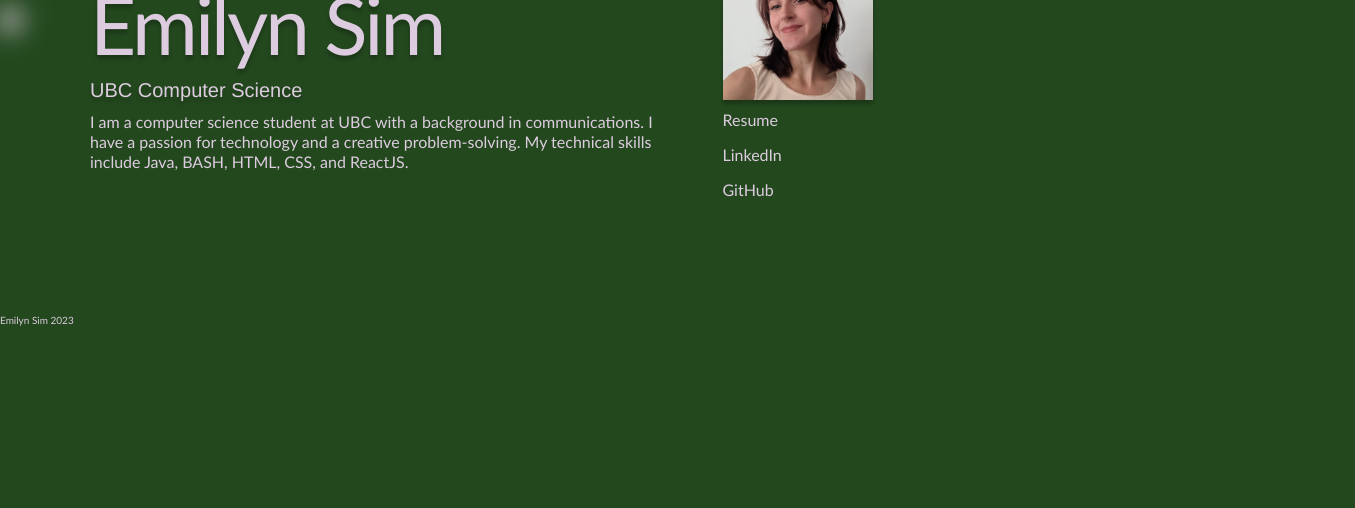
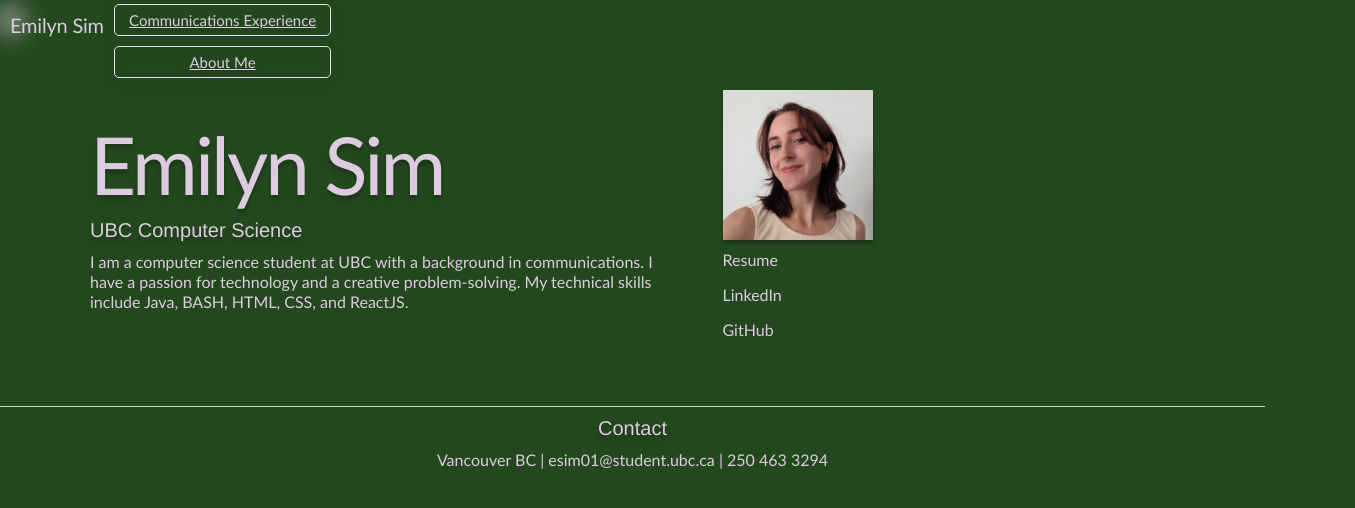
Before and after one commit to em-il-yn/e.m.sim, a React (Create React App) app: page / in a window 1280 px wide. Shown: the top 508 px of the page, 1355 px wide, since content can reach past the window. Built offline with nearby package versions, Linux system fonts and the light colour scheme.

Commit message:
Figured Out Router! :D

```diff
--- a/src/App.js
+++ b/src/App.js
@@ -1,4 +1,4 @@
-import React, { useState } from "react";
+import React, { useState, Component } from "react";
 import { BrowserRouter as Router, Routes, Route, Link } from 'react-router-dom';
 import Cursor from "./Events/cursorEvent";
 
@@ -30,67 +30,42 @@ const Button = (props) => {
     };
 
     return (
-        <button
-            style={btnStyle}
-            onMouseOver={handleHover}
-            onMouseOut={handleHover}
-        >
+        <Link to={props.to} style={btnStyle} onMouseOver={handleHover} onMouseOut={handleHover}>
             {props.text}
-        </button>
+        </Link>
     );
 };
 
+const Footer = () => {
+    return (
+        <footer>
+            <section class="contact">
+                <h2> Contact </h2>
+                <p> Vancouver BC | esim01@student.ubc.ca | 250 463 3294 </p>
+            </section>
+        </footer>
+    )
+}
 const Communications = () => {
     return (
-        <html>
-            <Cursor />
-
-            <div class="parent">
-
-                <div class="div1">
-                    <p class="name">Communications</p>
-                    <p class="cs">UBC Computer Science</p>
-                </div>
-
-                <div class="div2">
-                </div>
-
-                <div class="div3">
-                    <ul class="accordion-items-container">
-                        <li class="accordion-item">
-                            <div class="accordian-divider" />
-                            <b class="accordian">
-                                <a class="accordian" href="resources/SimEmilyn_Resume.pdf" alt="Resume">Resume</a>
-                            </b>
-                        </li>
-                        <li class="accordion-item">
-                            <div class="accordian-divider" />
-                            <b class="accordian">
-                                <a class="accordian" href="www.facebook.com" alt="LinkedIn">LinkedIn</a>
-                            </b>
-                        </li>
-                        <li class="accordion-item">
-                            <div class="accordian-divider" />
-                            <b class="accordian">
-                                <a class="accordian" href="www.facebook.com" alt="LinkedIn">GitHub</a>
-                            </b>
-                            <div class="accordian-divider" />
-                        </li>
-                    </ul>
-                </div>
-            </div>
-        </html>
+        <section class="column">
+            <section class="row">
+                <section class="column">
+                    <h1>Emilyn Sim</h1>
+                    <h2>BEEP BEEP</h2>
+                    <p>I am a computer science student at UBC with a background in communications. I have a passion for technology and a creative problem-solving. My technical skills include Java, BASH, HTML, CSS, and ReactJS. </p>
+                </section>
+                <section class="column">
+                    <a class="links" href="https://www.linkedin.com/in/emilyn-sim/">LinkedIn</a>
+                    <a class="links" href="https://github.com/em-il-yn">GitHub</a>
+                </section>
+            </section>
+        </section>
     )
 }
 
 const Technical = () => {
     return (
-        <html>
-            <head>
-                <title>Technical Experience</title>
-            </head>
-            <body>
-                <Cursor />
         <section class="column">
             <section class="row">
                 <section class="column">
@@ -104,16 +79,13 @@ const Technical = () => {
                 </section>
             </section>
         </section>
-            </body>
-        </html>
+
+
     )
 }
 
 const About = () => {
     return (
-        <html>
-            <body>
-                <Cursor />
         <section class="column">
             <section class="row">
                 <section class="column">
@@ -129,50 +101,39 @@ const About = () => {
                 </section>
             </section>
         </section>
-            </body>
-        </html>
     )
 }
 
-const Menu = () => {
+const App = () => {
     return (
+
         <div>
-        <p className="pagetop">Emilyn Sim</p>
-        <Router>
+            <Cursor />
+            <header>
+                <p class="pagetop">Emilyn Sim</p>
                 <div>
-            <Button text="Technical Experience">
-              <Link to="/pages/Technical">Technical Experience</Link>
-            </Button>
-            <Button text="Communications Experience">
-              <Link to="/pages/Communications">Communications Experience</Link>
-            </Button>
-            <Button text="About Me">
-              <Link to="/pages/About">About</Link>
-            </Button>
+                    <Button text="Technical Experience" to="/Technical" />
+                    <Button text="Communications Experience" to="/Communications" />
+                    <Button text="About Me" to="/" />
                 </div>
+            </header>
+
             <Routes>
-            <Route path="/" element={<About />} />
-            <Route path="/pages/Communications" element={<Communications />} />
-            <Route path="/pages/Technical" element={<Technical />} />
+
+                <Route path='/' element={<About />} />
+                <Route path='Technical' element={<Technical />} />
+                <Route path='/Communications' element={<Communications />} />
+
             </Routes>
+
+            <Footer />
             <div>
-            <i>Emilyn Sim 2023</i>
+                <br />
+                <em>Emilyn Sim 2023</em>
             </div>
-        </Router>
         </div>
     )
 }
-const App = () => {
-    return (
-        <html>
-            <head>
-                <title>Emilyn Sim</title>
-            </head>
-            <header>
-                <Menu />
-            </header>
-        </html>
-    );
-}
+
 
 export default App;
--- a/src/index.js
+++ b/src/index.js
@@ -2,6 +2,7 @@ import React from 'react'
 import ReactDOM from 'react-dom/client'
 import App from './App'
 import './index.css'
+import { BrowserRouter as Router } from 'react-router-dom'
 
 
-ReactDOM.createRoot(document.getElementById('root')).render(<App />)
+ReactDOM.createRoot(document.getElementById('root')).render(<Router><App /></Router>)
```
Also changed, not shown: src/index.html (added), 1 other file (tests, documents, lock files or other folders). Lines whose indentation alone changed are shown as unchanged.
